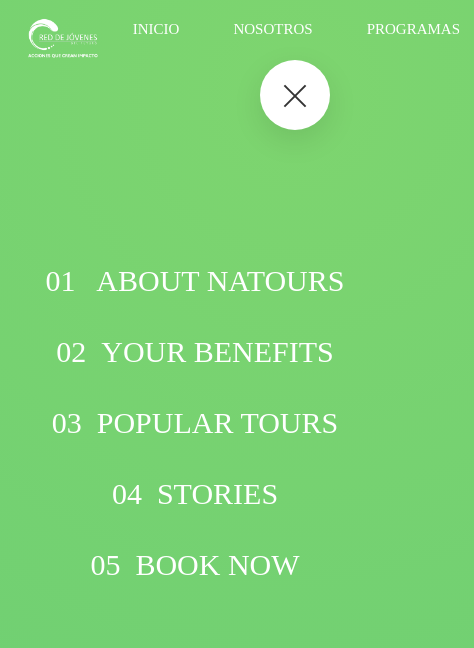
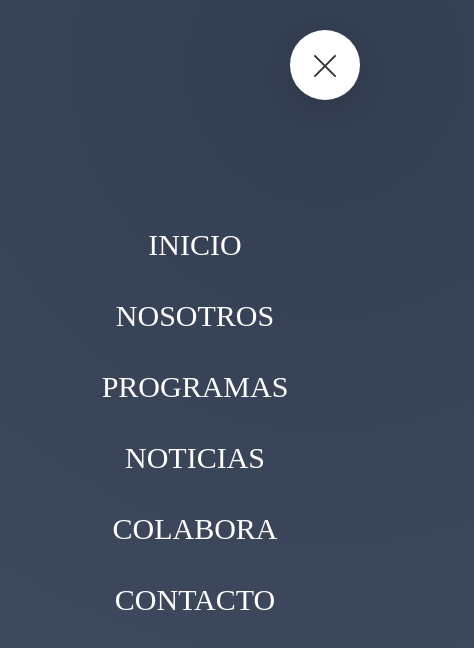
Before and after one commit to ing-arriola/gatsbyOng, a Gatsby site: page / in a window 390 px wide. Both pictures are taken after a click on the label 295 px from the left and 95 px from the top of the page. Shown: the whole page, 474 px wide, since content can reach past the window. Built offline with nearby package versions, Linux system fonts and the light colour scheme; Gatsby itself is replaced by a stand-in of ours.

Commit message:
improved media queries and now using clamp on titles also completed menu for mobile devices and new size for footer icons

```diff
--- a/src/Components/Footer.js
+++ b/src/Components/Footer.js
@@ -24,16 +24,16 @@
             target="_blank"
             rel="noreferrer noopener"
           >
-            <FaFacebook size={40} className="main-footer--link" />
+            <FaFacebook size={28} className="main-footer--link" />
           </a>
         </div>
         <div>
           <Link to="/contactus/">
-            <FaRegEnvelope size={40} className="main-footer--link" />
+            <FaRegEnvelope size={28} className="main-footer--link" />
           </Link>
         </div>
         <div className="social__phone">
-          <FaWhatsapp size={40} /> +503 74366164
+          <FaWhatsapp size={28} /> +503 74366164
         </div>
       </div>
     </footer>
--- a/src/Components/NavBurger.js
+++ b/src/Components/NavBurger.js
@@ -15,29 +15,34 @@
       <nav className="navigation__nav">
         <ul className="navigation__list">
           <li className="navigation__item">
-            <a href="#" className="navigation__link">
+            <a href="/" className="navigation__link">
               {" "}
-              <span>01</span> About Natours
+              INICIO
             </a>
           </li>
           <li className="navigation__item">
-            <a href="#" className="navigation__link">
-              <span>02</span>Your benefits
+            <a href="/about/" className="navigation__link">
+              NOSOTROS
             </a>
           </li>
           <li className="navigation__item">
-            <a href="#" className="navigation__link">
-              <span>03</span>Popular tours
+            <a href="/programs/" className="navigation__link">
+              PROGRAMAS
             </a>
           </li>
           <li className="navigation__item">
-            <a href="#" className="navigation__link">
-              <span>04</span>Stories
+            <a href="/news/" className="navigation__link">
+              NOTICIAS
             </a>
           </li>
           <li className="navigation__item">
-            <a href="#" className="navigation__link">
-              <span>05</span>Book now
+            <a href="/helpus/" className="navigation__link">
+              COLABORA
+            </a>
+          </li>
+          <li className="navigation__item">
+            <a href="/contactus/" className="navigation__link">
+              CONTACTO
             </a>
           </li>
         </ul>
--- a/src/styles/styles.css
+++ b/src/styles/styles.css
@@ -59,7 +59,7 @@
 .heading-primary--main {
   display: block;
   color: #fff;
-  font-size: 4rem;
+  font-size: clamp(2rem, 3vw, 4rem);
   font-weight: 400;
   letter-spacing: 0.2rem;
   animation-name: moveInLeft;
@@ -84,7 +84,8 @@
 
 .heading-primary--sub {
   display: block;
-  font-size: 2.5rem;
+
+  font-size: clamp(2rem, 2vw, 2.5rem);
   font-weight: 300;
   letter-spacing: 0.5rem;
   animation: moveInRight 1s ease-in;
@@ -254,6 +255,12 @@
   text-align: center;
   cursor: pointer;
 }
+@media (max-width: 56.25em) {
+  .navigation__button {
+    top: 3rem;
+    right: 3rem;
+  }
+}
 .navigation__background {
   height: 6rem;
   width: 6rem;
@@ -261,11 +268,17 @@
   position: fixed;
   top: 6.5rem;
   right: 6.5rem;
-  background-image: radial-gradient(#7ed56f, #28b485);
+  background-image: radial-gradient(#343e52, #7384a1);
+
   z-index: 1000;
   transition: transform 0.6s cubic-bezier(0.87, 0, 0.13, 1);
 }
-
+@media (max-width: 56.25em) {
+  .navigation__background {
+    top: 3.5rem;
+    right: 3.5rem;
+  }
+}
 .navigation__nav {
   height: 100vh;
   visibility: hidden;
@@ -315,7 +328,7 @@
 .navigation__link:hover,
 .navigation__link:active {
   background-position: 100%;
-  color: #55c57a;
+  color: #d8dbd9;
   transform: translateX(1rem);
 }
 .navigation__checkbox:checked ~ .navigation__background {
@@ -855,7 +868,8 @@
   display: flex;
   justify-content: space-between;
   align-items: center;
-  font-size: 1.9rem;
+
+  font-size: clamp(1rem, 1.2vw, 1.9rem);
   position: absolute;
   width: 100%;
 }
@@ -866,7 +880,7 @@
   align-items: center;
 }
 .main-footer--social > div {
-  margin: 0 2.5rem;
+  margin: 0 1.5rem;
 }
 
 .main-footer--link {
@@ -887,6 +901,20 @@
 @media screen and (max-width: 900px) {
   .navigation {
     visibility: visible;
+  }
+  .toolbar {
+    visibility: hidden;
+  }
+  .toolbar_posts {
+    visibility: hidden;
+  }
+
+  /*about*/
+  .ong-data-Mision,
+  .ong-data-Vision,
+  .ong-data-Politicas,
+  .ong-data-Valores {
+    font-size: 1.8rem;
   }
 }
 
```
